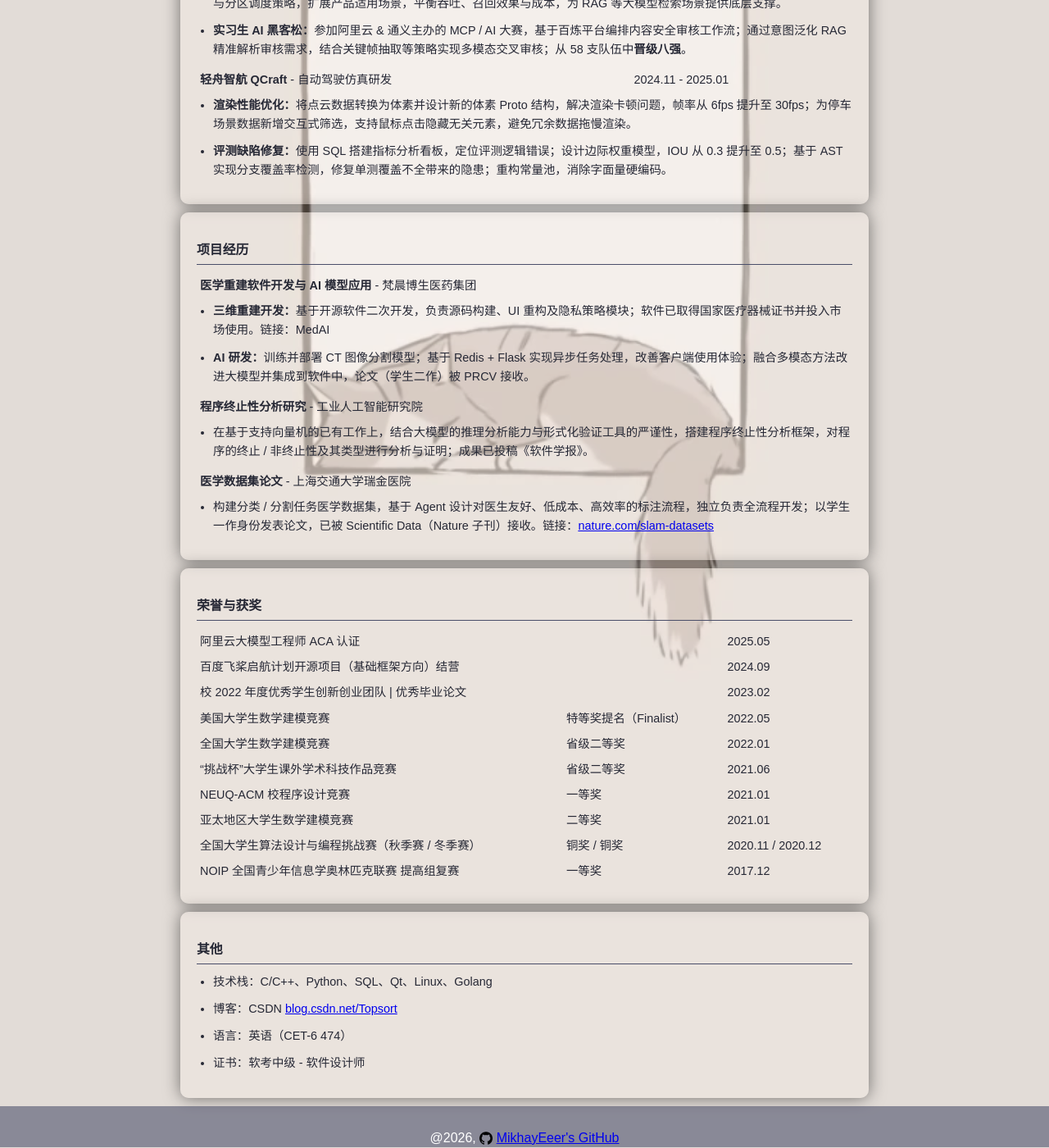
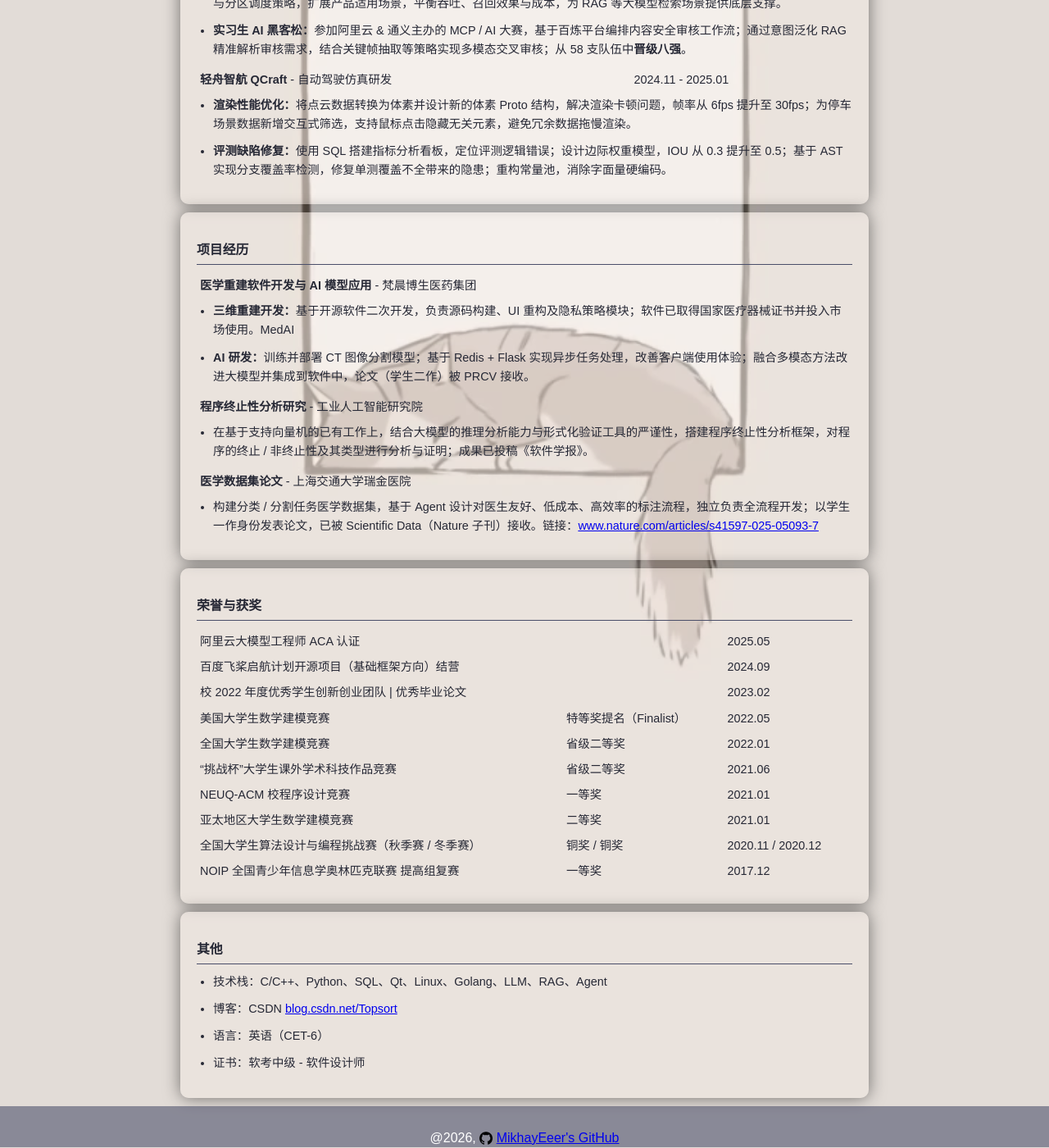
Before and after one commit to MikhayEeer/mikhayeeer.github.io, a Jekyll site: the page resume/index.html, which Jekyll copies as it is, in a window 1280 px wide and 1400 px high, scrolled down 514 px. Shown: the whole window at 82% size. Built offline with Jekyll 4.4.1, drawn with Linux system fonts in a browser that asks for light colours.

Commit message:
简历：恢复侧边栏入口，并修正 CET-6、MedAI、论文链接与技术栈 (#5)
取消注释首页侧边栏的简历图标与 /resume/index.html 链接；简历页去掉 CET-6 分数，MedAI 改为纯文本，Scientific Data 改为正式文章链接，技术栈补充 LLM、RAG、Agent。

Co-authored-by: Cursor Agent <cursoragent@cursor.com>
Co-authored-by: MikhayEeer <MikhayEeer@users.noreply.github.com>

```diff
--- a/_layouts/default.html
+++ b/_layouts/default.html
@@ -59,9 +59,9 @@
         </p>
         {% endif %}
 
-        <!-- <p class="view">
+        <p class="view">
           <img src="/assets/img/resume.png"/>
-          <a href="/resume/index.html">View My Web Resume</a></p> -->
+          <a href="/resume/index.html">View My Web Resume</a></p>
 
         {% if site.show_downloads %}
         <ul class="downloads">
--- a/resume/index.html
+++ b/resume/index.html
@@ -51,7 +51,7 @@
             <tr><td><b>医学重建软件开发与 AI 模型应用</b> - 梵晨博生医药集团</td></tr>
         </table>
         <ul>
-            <li><b>三维重建开发：</b>基于开源软件二次开发，负责源码构建、UI 重构及隐私策略模块；软件已取得国家医疗器械证书并投入市场使用。链接：MedAI</li>
+            <li><b>三维重建开发：</b>基于开源软件二次开发，负责源码构建、UI 重构及隐私策略模块；软件已取得国家医疗器械证书并投入市场使用。MedAI</li>
             <li><b>AI 研发：</b>训练并部署 CT 图像分割模型；基于 Redis + Flask 实现异步任务处理，改善客户端使用体验；融合多模态方法改进大模型并集成到软件中，论文（学生二作）被 PRCV 接收。</li>
         </ul>
         <table>
@@ -64,7 +64,7 @@
             <tr><td><b>医学数据集论文</b> - 上海交通大学瑞金医院</td></tr>
         </table>
         <ul>
-            <li>构建分类 / 分割任务医学数据集，基于 Agent 设计对医生友好、低成本、高效率的标注流程，独立负责全流程开发；以学生一作身份发表论文，已被 Scientific Data（Nature 子刊）接收。链接：<a href="https://nature.com/slam-datasets">nature.com/slam-datasets</a></li>
+            <li>构建分类 / 分割任务医学数据集，基于 Agent 设计对医生友好、低成本、高效率的标注流程，独立负责全流程开发；以学生一作身份发表论文，已被 Scientific Data（Nature 子刊）接收。链接：<a href="https://www.nature.com/articles/s41597-025-05093-7">www.nature.com/articles/s41597-025-05093-7</a></li>
         </ul>
     </section>
     <section>
@@ -85,9 +85,9 @@
     <section>
         <h2>其他</h2>
         <ul>
-            <li>技术栈：C/C++、Python、SQL、Qt、Linux、Golang</li>
+            <li>技术栈：C/C++、Python、SQL、Qt、Linux、Golang、LLM、RAG、Agent</li>
             <li>博客：CSDN <a href="https://blog.csdn.net/Topsort">blog.csdn.net/Topsort</a></li>
-            <li>语言：英语（CET-6 474）</li>
+            <li>语言：英语（CET-6）</li>
             <li>证书：软考中级 - 软件设计师</li>
         </ul>
     </section>
```
